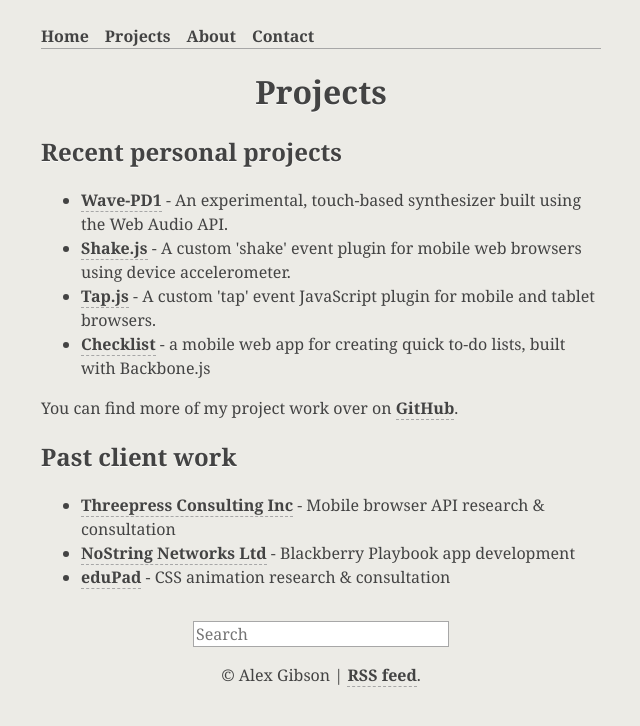
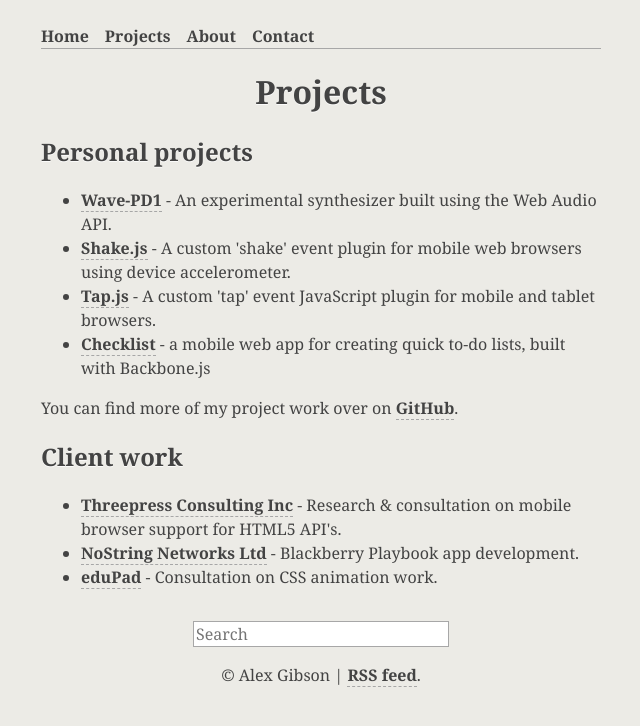
Before and after one commit to alexgibson/alxgbsn.co.uk, a Jekyll site: the page built from projects/index.html, in a window 1280 px wide. Shown: the top 726 px of the page, without its empty margins (319-959 px from the left). Built offline with Jekyll 4.4.1, drawn with Linux system fonts in a browser that asks for light colours; Markdown is read by kramdown in place of the engine named in the settings.

Commit message:
Update project page copy

```diff
--- a/contact/index.html
+++ b/contact/index.html
@@ -2,7 +2,7 @@
 layout: layout
 title: Contact
 titleinfo: Alex Gibson
-desc: Contact Alex Gibson via email, on Twitter, Skype.
+desc: Contact Alex Gibson via email, Twitter or on Skype.
 ---
 
 <article role="main">
--- a/projects/index.html
+++ b/projects/index.html
@@ -2,16 +2,16 @@
 layout: layout
 title: Projects
 titleinfo: Alex Gibson
-desc: A list of personal project work by Alex Gibson
+desc: An overview of personal projects and client work by Alex Gibson, a freelance front end developer from Newcastle upon Tyne, United Kingdom.
 ---
 
 <article role="main">
 
-    <h2>Recent personal projects</h2>
+    <h2>Personal projects</h2>
 
     <ul>
         <li>
-            <a href="http://alxgbsn.co.uk/wavepad">Wave-PD1</a> - An experimental, touch-based synthesizer built using the Web Audio API.</li>
+            <a href="http://alxgbsn.co.uk/wavepad">Wave-PD1</a> - An experimental synthesizer built using the Web Audio API.</li>
         </li>
         <li>
             <a href="https://github.com/alexgibson/shake.js">Shake.js</a> - A custom 'shake' event plugin for mobile web browsers using device accelerometer.
@@ -28,12 +28,12 @@
         You can find more of my project work over on <a href="http://github.com/alexgibson/">GitHub</a>.
     </p>
 
-    <h2>Past client work</h2>
+    <h2>Client work</h2>
 
     <ul>
-        <li><a href="http://threepress.org">Threepress Consulting Inc</a> - Mobile browser API research &amp; consultation</li>
-        <li><a href="http://www.nostringnetworks.com">NoString Networks Ltd</a> - Blackberry Playbook app development</li>
-        <li><a href="http://www.edupad.com">eduPad</a> - CSS animation research &amp; consultation</li>
+        <li><a href="http://threepress.org">Threepress Consulting Inc</a> - Research &amp; consultation on mobile browser support for HTML5 API's.</li>
+        <li><a href="http://www.nostringnetworks.com">NoString Networks Ltd</a> - Blackberry Playbook app development.</li>
+        <li><a href="http://www.edupad.com">eduPad</a> - Consultation on CSS animation work.</li>
     </ul>
 
 </article>
```
Also changed, not shown: 4 other files.
